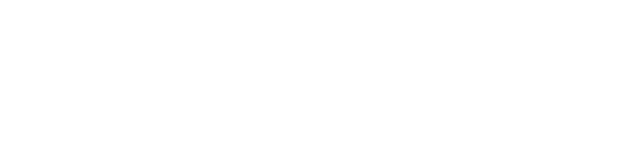
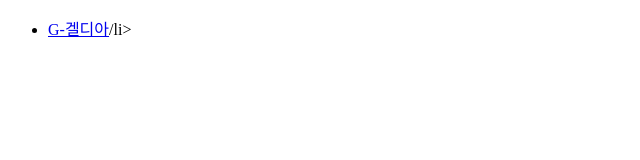
Before and after one commit to Graceverse/Graceverse.github.io, a plain HTML site: page Grace_Tool_and_Equipment.html in a window 1280 px wide. Shown: the whole page, without its empty margins (0-640 px from the left). Drawn offline with Linux system fonts and the light colour scheme.

Commit message:
커밋 메시지 적고

```diff
--- a/Grace_Tool_and_Equipment.html
+++ b/Grace_Tool_and_Equipment.html
@@ -5,6 +5,7 @@
     </head>
     <body>
         <ul>
+            <li><a href="https://docs.google.com/document/d/1KaFO9NrCetfNpeRlPIifQBhSy65LyZGP/edit" target="_blank" title="G-겔디아">G-겔디아</a>/li>
         </ul>
     </body>
 </html>
```
